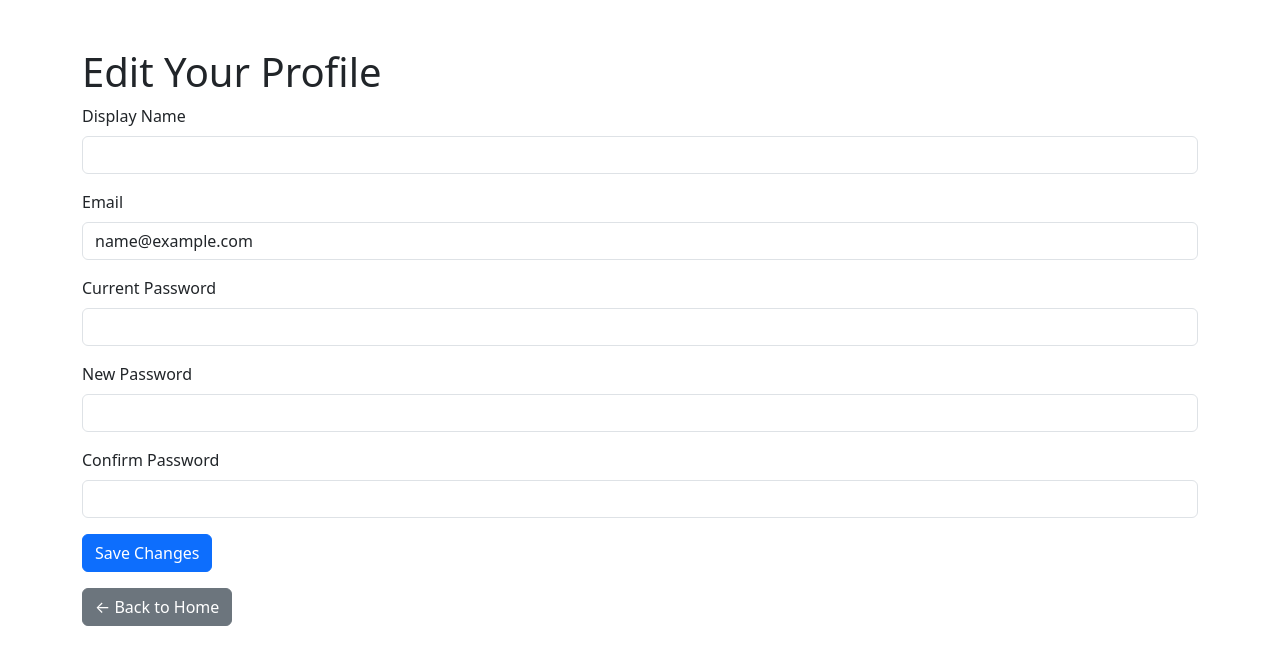
After one commit to c-banh-mi/Recipe-Maker, a Flask app: page /edit_profile in a window 1280 px wide. The commit adds this page. Shown: the top 665 px of the page. Run offline with Flask 3, Linux system fonts and the light colour scheme; the visitor is signed in with stand-in values (Sample User, id 1).

Commit message:
Added edit profile and display name

```diff
--- a/app/forms.py
+++ b/app/forms.py
@@ -1,7 +1,7 @@
 #forms.py
 from flask_wtf import FlaskForm
 from wtforms import StringField, TextAreaField, SubmitField, PasswordField, HiddenField, IntegerField
-from wtforms.validators import DataRequired, Length, Email, EqualTo, NumberRange
+from wtforms.validators import DataRequired, Length, Email, EqualTo, NumberRange, Optional
 from app.models import User
 from wtforms import ValidationError
 
@@ -46,3 +46,14 @@ class RatingForm(FlaskForm):
         description="1–5"
     )
     submit = SubmitField("Rate Comment")
+
+class EditProfileForm(FlaskForm):
+    display_name = StringField("Display Name", validators=[DataRequired(), Length(max=64)])
+    email = StringField("Email", validators=[DataRequired(), Email()])
+    current_password = PasswordField("Current Password", validators=[Optional()])
+    new_password = PasswordField("New Password", validators=[Optional(), Length(min=6)])
+    confirm_password = PasswordField(
+        "Confirm Password",
+        validators=[Optional(), EqualTo("new_password", message="Passwords must match")]
+    )
+    submit = SubmitField("Save Changes")
--- a/app/models.py
+++ b/app/models.py
@@ -8,6 +8,7 @@ from werkzeug.security import generate_password_hash, check_password_hash
 
 class User(UserMixin, db.Model):
     id = sa.Column(sa.Integer, primary_key=True)
+    display_name = sa.Column(sa.String(64), nullable=True)
     username = sa.Column(sa.String(64), index=True, unique=True, nullable=False)
     email = sa.Column(sa.String(120), index=True, unique=True, nullable=False)
     password_hash = sa.Column(sa.String(256), nullable=False)
--- a/app/routes.py
+++ b/app/routes.py
@@ -1,8 +1,9 @@
 # app/routes.py
 from flask import Blueprint, render_template, redirect, url_for, flash, request
 from flask_login import login_user, logout_user, login_required, current_user
-from app.forms import LoginForm, RegistrationForm, RecipeForm, CommentForm, RatingForm
+from app.forms import LoginForm, RegistrationForm, RecipeForm, CommentForm, RatingForm, EditProfileForm
 from app.models import User, Recipe, Comment, CommentRating
+from werkzeug.security import check_password_hash, generate_password_hash
 from app import db
 from datetime import datetime
 import zoneinfo
@@ -184,3 +185,44 @@ def rate_comment(comment_id):
         db.session.commit()
         flash('Rating saved.', 'success')
     return redirect(request.referrer)
+
+@main.route("/edit_profile", methods=["GET", "POST"])
+@login_required
+def edit_profile():
+    form = EditProfileForm()
+
+    if form.validate_on_submit():
+        print("Form submitted:", form.validate_on_submit())
+        print("Submitted display name:", form.display_name.data)
+        print("Display name in DB before update:", current_user.display_name)
+
+        if form.email.data != current_user.email:
+            existing = User.query.filter_by(email=form.email.data).first()
+            if existing:
+                flash("Email is already registered.", "danger")
+                return redirect(url_for("main.edit_profile"))
+
+        if form.new_password.data:
+            if not form.current_password.data:
+                flash("Please enter your current password to change it.", "danger")
+                return redirect(url_for("main.edit_profile"))
+
+            if not check_password_hash(current_user.password_hash, form.current_password.data):
+                flash("Current password is incorrect.", "danger")
+                return redirect(url_for("main.edit_profile"))
+
+            current_user.password_hash = generate_password_hash(form.new_password.data)
+
+        current_user.display_name = form.display_name.data
+        current_user.email = form.email.data
+        print("Saving display name:", form.display_name.data)
+        db.session.commit()
+
+        flash("Profile updated successfully.", "success")
+        return redirect(url_for("main.view_profile", user_id=current_user.id))
+
+    if request.method == "GET":
+        form.display_name.data = current_user.display_name
+        form.email.data = current_user.email
+
+    return render_template("edit_profile.html", form=form)
--- /dev/null
+++ b/app/templates/edit_profile.html
@@ -0,0 +1,44 @@
+<!doctype html>
+<html lang="en">
+<head>
+  <meta charset="utf-8">
+  <title>Edit Profile</title>
+  <link rel="stylesheet" href="https://cdn.jsdelivr.net/npm/bootstrap@5.3.0/dist/css/bootstrap.min.css">
+</head>
+<body>
+  <div class="container mt-5">
+    <h1>Edit Your Profile</h1>
+    <form method="POST">
+      {{ form.hidden_tag() }}
+
+      <div class="mb-3">
+        {{ form.display_name.label(class="form-label") }}
+        {{ form.display_name(class="form-control") }}
+      </div>
+
+      <div class="mb-3">
+        {{ form.email.label(class="form-label") }}
+        {{ form.email(class="form-control") }}
+      </div>
+
+      <div class="mb-3">
+        {{ form.current_password.label(class="form-label") }}
+        {{ form.current_password(class="form-control") }}
+      </div>
+
+      <div class="mb-3">
+        {{ form.new_password.label(class="form-label") }}
+        {{ form.new_password(class="form-control") }}
+      </div>
+
+      <div class="mb-3">
+        {{ form.confirm_password.label(class="form-label") }}
+        {{ form.confirm_password(class="form-control") }}
+      </div>
+
+      <button type="submit" class="btn btn-primary">{{ form.submit.label.text }}</button>
+    </form>
+    <a href="{{ url_for('main.recipes') }}" class="btn btn-secondary mt-3">← Back to Home</a>
+  </div>
+</body>
+</html>
--- a/app/templates/recipes.html
+++ b/app/templates/recipes.html
@@ -22,7 +22,7 @@
         </h2>
         <p><small>By:
 		<a href="{{ url_for('main.view_profile', user_id=recipe.author.id) }}">
-			{{ recipe.author.username }}
+			{{ recipe.author.display_name or recipe.author.username }}
   		</a>
 	</small></p>
 
--- a/app/templates/view_profile.html
+++ b/app/templates/view_profile.html
@@ -3,15 +3,16 @@
 <html lang="en">
 <head>
   <meta charset="utf-8">
-  <title>{{ user.username }}'s Profile - Food Recipes</title>
+  <title>{{ user.display_name or user.username }}'s Profile - Food Recipes</title>
   <link rel="stylesheet" href="https://cdn.jsdelivr.net/npm/bootstrap@5.3.0/dist/css/bootstrap.min.css">
 </head>
 <body>
   <div class="container mt-5">
-    <h1>{{ user.username }}'s Profile</h1>
+    <h1>{{ user.display_name or user.username }}'s Profile</h1>
 
     {% if is_self %}
       <p><strong>Email:</strong> {{ user.email }}</p>
+      <a href="{{ url_for('main.edit_profile') }}" class="btn btn-primary mb-3">Edit Profile</a>
     {% endif %}
 
     <h2>Posted Recipes:</h2>
```
Also changed, not shown: migrations/versions/f4aaa4ef7710_added_display_name_to_user.py (added, +32 -0 lines), app.db.
